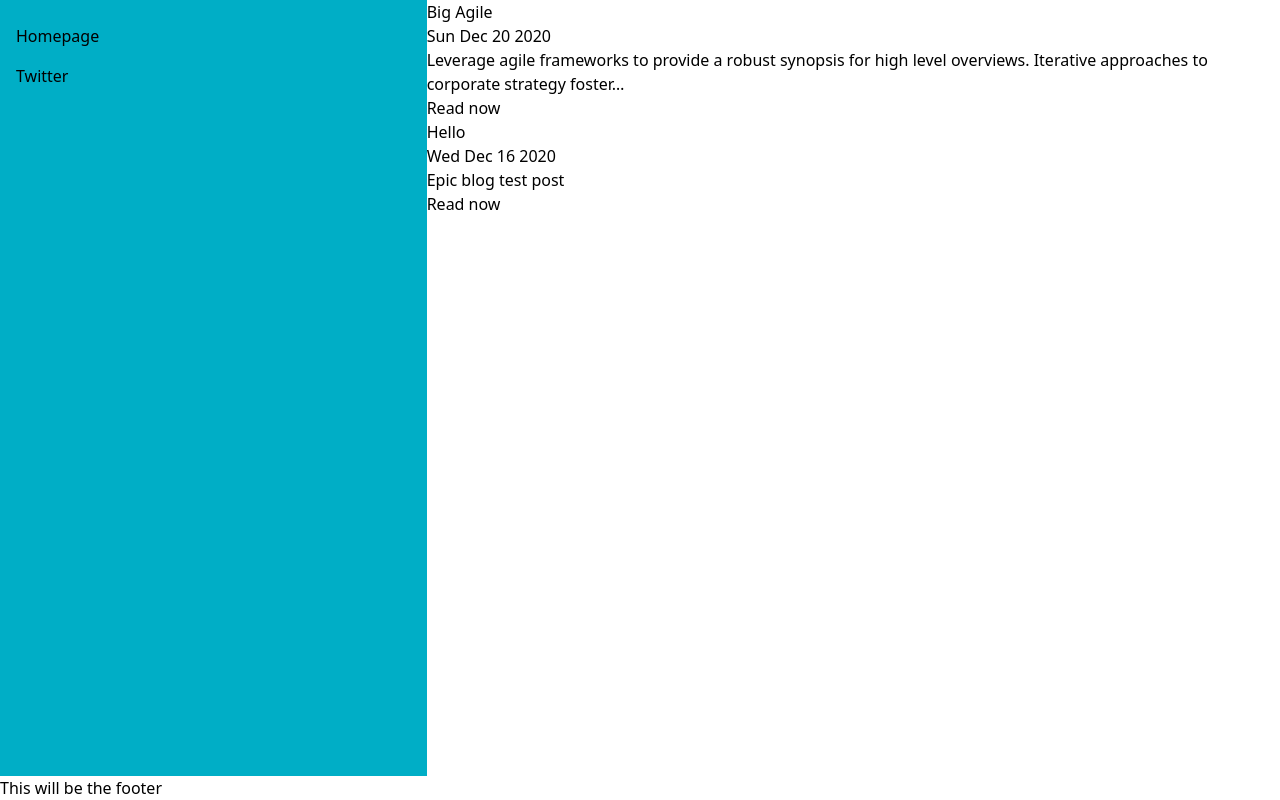
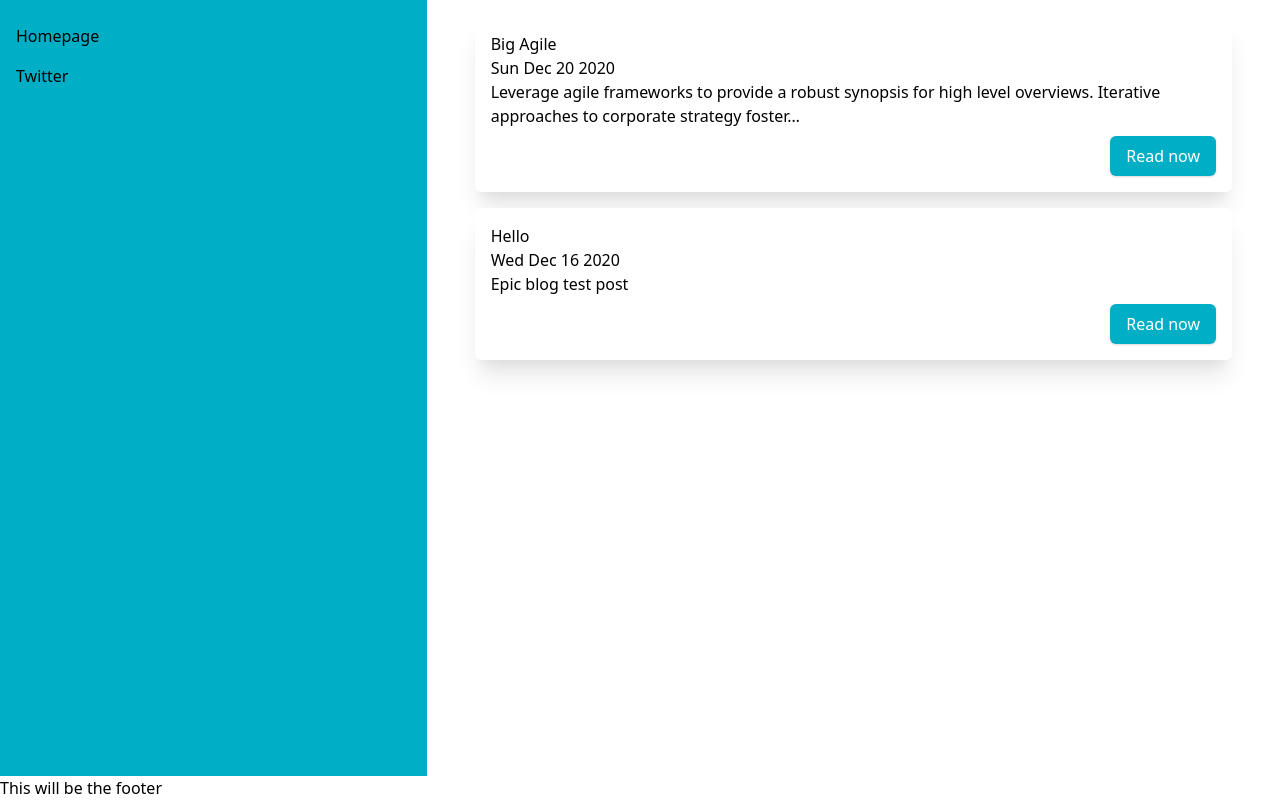
Before and after one commit to msrcodes/msr.codes, a Gatsby site: page / in a window 1280 px wide. Built offline with nearby package versions, Linux system fonts and the light colour scheme; Gatsby itself is replaced by a stand-in of ours.

Commit message:
Style list of blogs

```diff
--- a/src/pages/index.jsx
+++ b/src/pages/index.jsx
@@ -6,16 +6,20 @@ const Home = ({data}) => {
 	const blogs = data?.blogs?.edges || []
 	return (
 		<Layout>
+			<div className="grid mx-6 md:mx-12 my-4 gap-x-2 gap-y-4">
 				{
 					blogs.map(({node: {excerpt, frontmatter: {date, path, title}}}) => (
-					<section>
+						<section className="p-4 shadow-xl bg-secondary rounded-md flex flex-col">
 							<h2>{title}</h2>
 							<h3>{new Date(date).toDateString()}</h3>
 							<p>{excerpt}</p>
-						<Link to={path}><button>Read now</button></Link>
+							<Link to={path} className="self-end">
+								<button className="bg-primary hover:bg-primary-dark rounded-md text-white shadow px-4 py-2 mt-2">Read now</button>
+							</Link>
 						</section>
 					))
 				}
+			</div>
 		</Layout>
 	)
 }
--- a/tailwind.config.js
+++ b/tailwind.config.js
@@ -5,11 +5,13 @@ module.exports = {
 		colors: {
 			primary: {
 				DEFAULT: '#00aec6',
+				dark: '#006977',
 			},
 			secondary: {
 				DEFAULT: '#FFFFFF',
 				dark: '#1F2945',
 			},
+			white: '#fff',
 		},
 		extend: {
 			gridTemplateColumns: {
```
Lines whose indentation alone changed are shown as unchanged.
